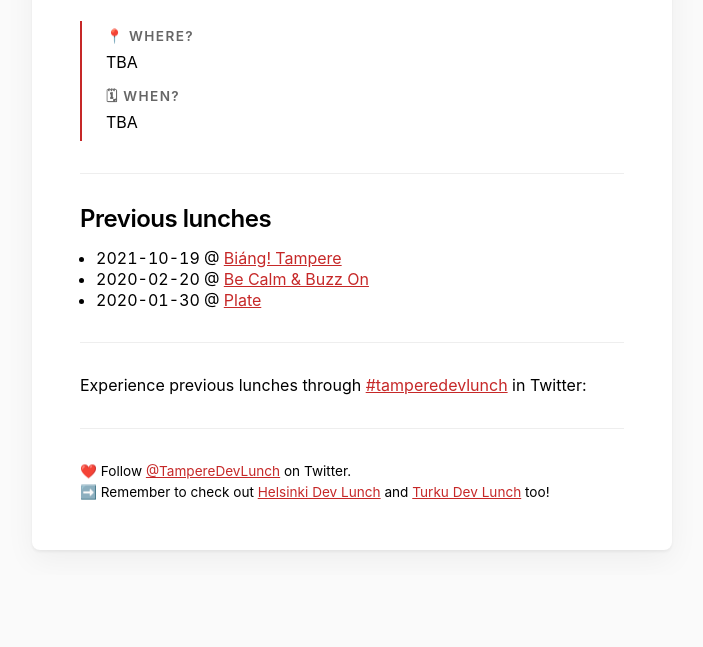
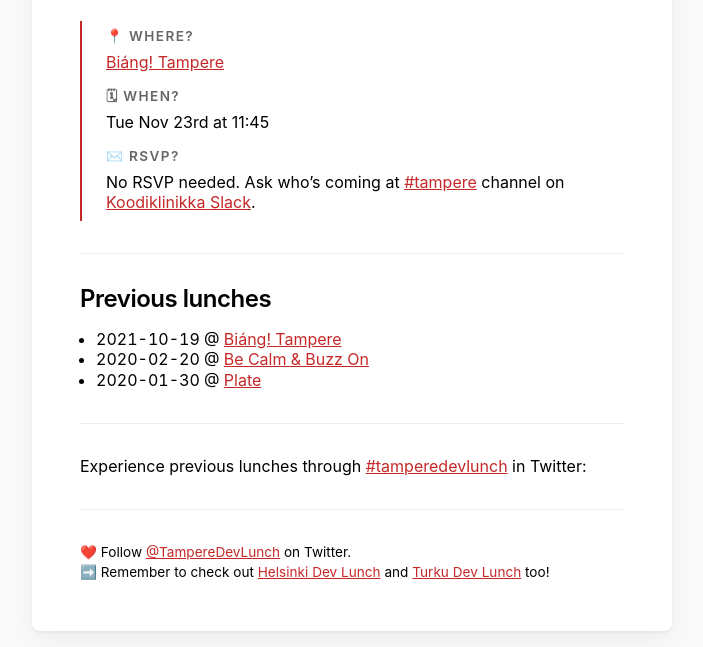
Before and after one commit to peritpatrio/tampere-dev-lunch, a plain HTML site: page index.html in a window 1280 px wide. Shown: the part 225-872 px from the top of the page, without its empty margins (288-991 px from the left). Before the commit the page ends 800 px from the top, so only its background shows below. Drawn offline with Linux system fonts and the light colour scheme; a script that the page names is missing.

Commit message:
Add new lunch date

```diff
--- a/index.html
+++ b/index.html
@@ -38,11 +38,22 @@
         <ul>
           <li>
             <h3>📍 Where?</h3>
-            TBA
+            <a href="https://biang.fi/" rel="nofollow">Biáng! Tampere</a>
           </li>
           <li>
             <h3>🗓 When?</h3>
-            TBA
+            <time datetime="2021-11-23T08:45:00.000Z"
+              >Tue Nov 23rd at 11:45</time
+            >
+          </li>
+          <li>
+            <h3>✉️ RSVP?</h3>
+            No RSVP needed. Ask who’s coming at
+            <a href="https://slack.com/app_redirect?channel=C7RKH3337"
+              >#tampere</a
+            >
+            channel on
+            <a href="https://koodiklinikka.fi">Koodiklinikka Slack</a>.
           </li>
         </ul>
       </div>
```
